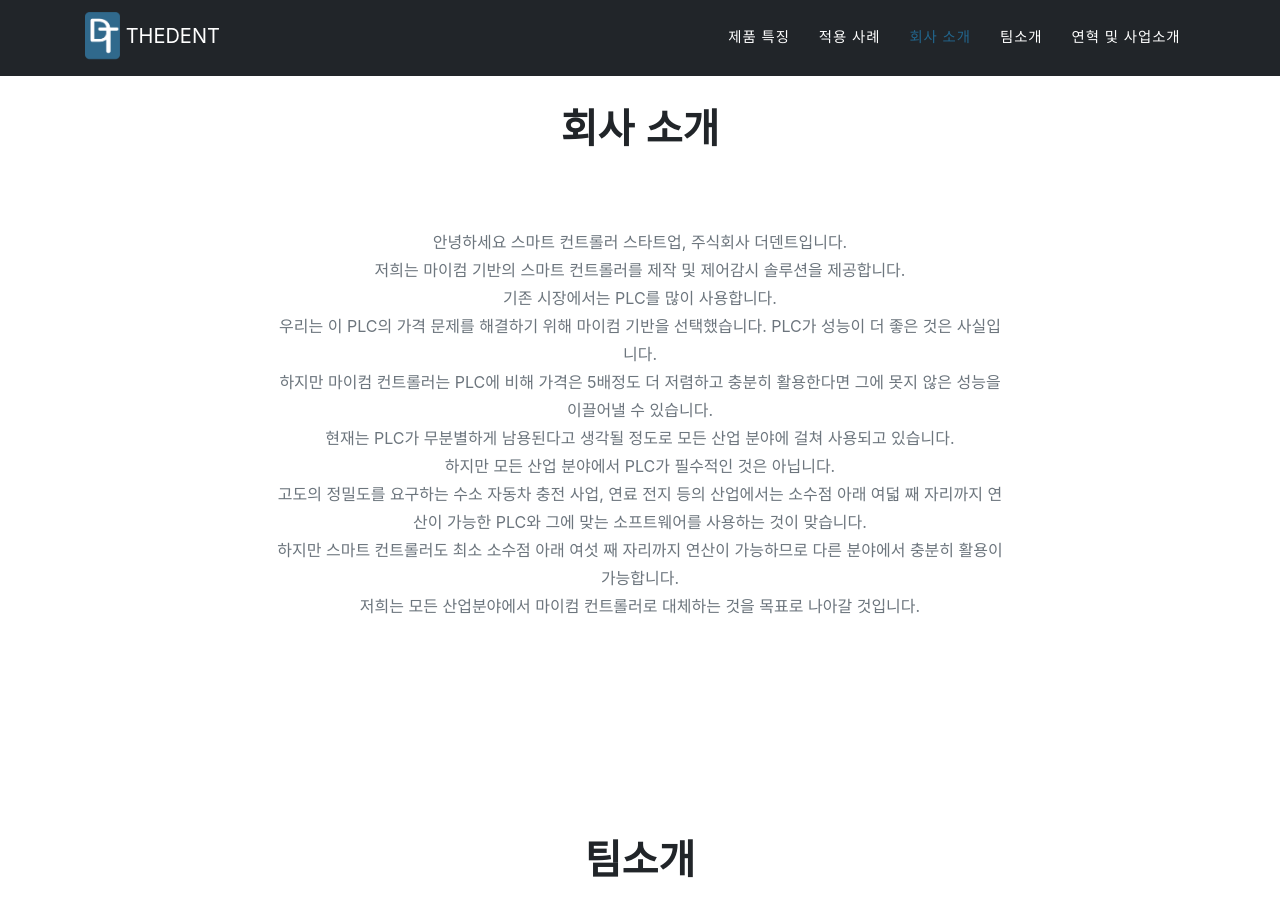
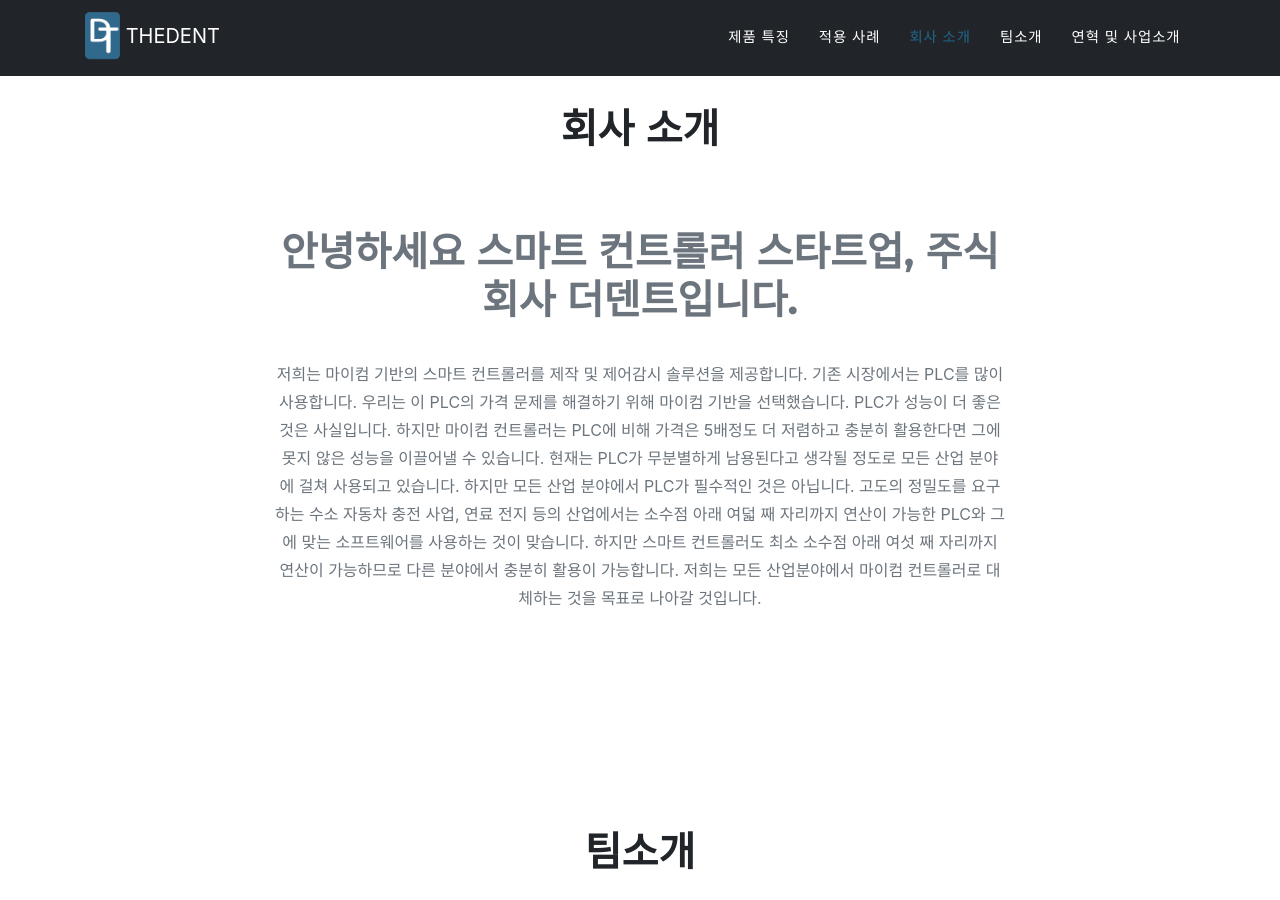
Before and after one commit to thedent-kr/thedent-kr.github.io, a Jekyll site: the page built from index.md, in a window 1280 px wide and 900 px high, scrolled down 2193 px. Built offline with Jekyll 4.4.1, drawn with Linux system fonts in a browser that asks for light colours; some web fonts are replaced.

```diff
--- a/_data/sitetext.yml
+++ b/_data/sitetext.yml
@@ -192,16 +192,16 @@ ko: &DEFAULT_KO
     title: "회사 소개"
     text: ""
     body: "
-      안녕하세요 스마트 컨트롤러 스타트업, 주식회사 더덴트입니다.<br>
-      저희는 마이컴 기반의 스마트 컨트롤러를 제작 및 제어감시 솔루션을 제공합니다.<br>
-      기존 시장에서는 PLC를 많이 사용합니다.<br>
-      우리는 이 PLC의 가격 문제를 해결하기 위해 마이컴 기반을 선택했습니다. PLC가 성능이 더 좋은 것은 사실입니다.<br>
-      하지만 마이컴 컨트롤러는 PLC에 비해 가격은 5배정도 더 저렴하고 충분히 활용한다면 그에 못지 않은 성능을 이끌어낼 수 있습니다.<br>
-      현재는 PLC가 무분별하게 남용된다고 생각될 정도로 모든 산업 분야에 걸쳐 사용되고 있습니다.<br>
-      하지만 모든 산업 분야에서 PLC가 필수적인 것은 아닙니다.<br>
-      고도의 정밀도를 요구하는 수소 자동차 충전 사업, 연료 전지 등의 산업에서는 소수점 아래 여덟 째 자리까지 연산이 가능한 PLC와 그에 맞는 소프트웨어를 사용하는 것이 맞습니다.<br>
-      하지만 스마트 컨트롤러도 최소 소수점 아래 여섯 째 자리까지 연산이 가능하므로 다른 분야에서 충분히 활용이 가능합니다.<br>
-      저희는 모든 산업분야에서 마이컴 컨트롤러로 대체하는 것을 목표로 나아갈 것입니다.<br>"
+      <h1>안녕하세요 스마트 컨트롤러 스타트업, 주식회사 더덴트입니다.</h1><br>
+      저희는 마이컴 기반의 스마트 컨트롤러를 제작 및 제어감시 솔루션을 제공합니다.
+      기존 시장에서는 PLC를 많이 사용합니다.
+      우리는 이 PLC의 가격 문제를 해결하기 위해 마이컴 기반을 선택했습니다. PLC가 성능이 더 좋은 것은 사실입니다.
+      하지만 마이컴 컨트롤러는 PLC에 비해 가격은 5배정도 더 저렴하고 충분히 활용한다면 그에 못지 않은 성능을 이끌어낼 수 있습니다.
+      현재는 PLC가 무분별하게 남용된다고 생각될 정도로 모든 산업 분야에 걸쳐 사용되고 있습니다.
+      하지만 모든 산업 분야에서 PLC가 필수적인 것은 아닙니다.
+      고도의 정밀도를 요구하는 수소 자동차 충전 사업, 연료 전지 등의 산업에서는 소수점 아래 여덟 째 자리까지 연산이 가능한 PLC와 그에 맞는 소프트웨어를 사용하는 것이 맞습니다.
+      하지만 스마트 컨트롤러도 최소 소수점 아래 여섯 째 자리까지 연산이 가능하므로 다른 분야에서 충분히 활용이 가능합니다.
+      저희는 모든 산업분야에서 마이컴 컨트롤러로 대체하는 것을 목표로 나아갈 것입니다."
     section: about
 
   clients:
```
